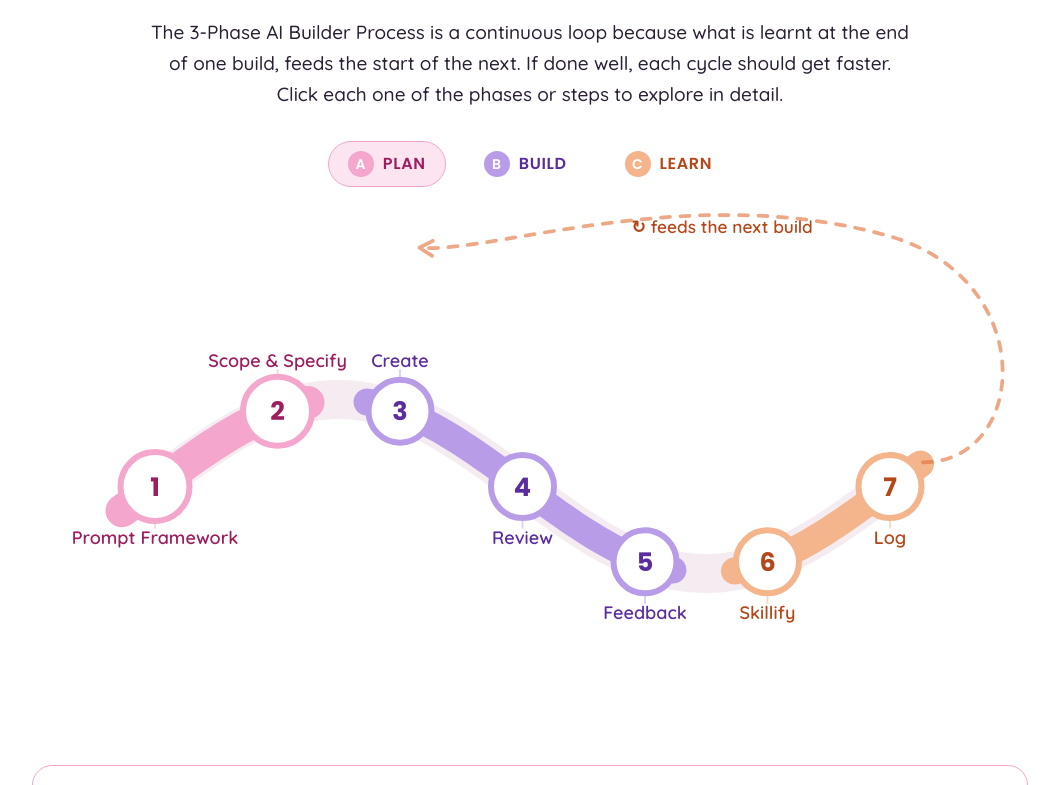
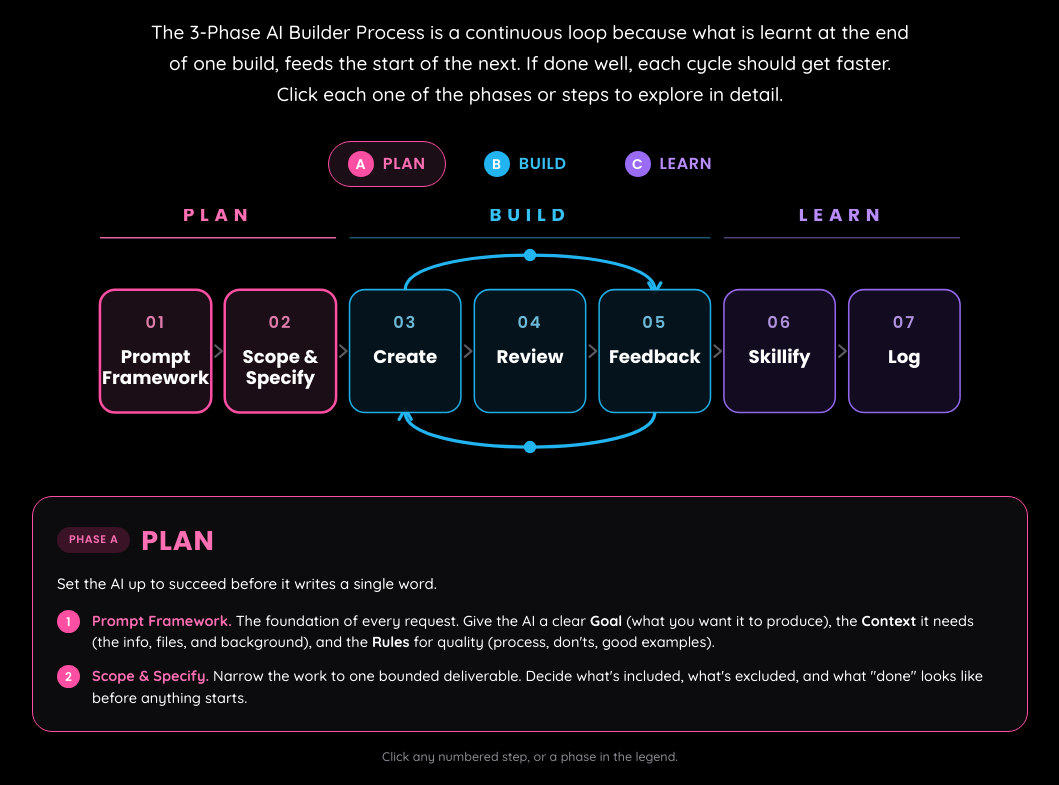
Before and after one commit to alexa-1-alexa/ai-builder-process, a plain HTML site: page index.html in a window 1280 px wide. Shown: the part 118-903 px from the top of the page, without its empty margins (110-1169 px from the left). Drawn offline with Linux system fonts and the light colour scheme.

Commit message:
Add files via upload

```diff
--- a/index.html
+++ b/index.html
@@ -14,11 +14,14 @@
   font-weight:400; font-style:normal; font-display:swap;
 }
 :root{
-  --bg:#FFFFFF; --surface:#FFFFFF; --ink:#2A1F33;
-  --plan-fill:#FCE4F0; --plan-text:#9D1D5E; --plan-sub:#C43B82; --plan-stroke:#F4A6CC; --plan-chip:#F9C9E1;
-  --build-fill:#EEE7FB; --build-text:#5B2C9E; --build-sub:#7C4BC4; --build-stroke:#B89CE8; --build-chip:#DCCBF5;
-  --learn-fill:#FDEADF; --learn-text:#B5481B; --learn-sub:#E07038; --learn-stroke:#F4B48C; --learn-chip:#FAD4BC;
-  --violet:#4A2384;
+  --bg:#000000; --surface:#0C0C0E; --ink:#FFFFFF;
+  /* Plan = pink */
+  --plan-fill:#1C0E16; --plan-text:#FF6FB3; --plan-sub:#FF8FC4; --plan-stroke:#FF4FA3; --plan-chip:#3A1326;
+  /* Build = blue (reference cyan-blue) */
+  --build-fill:#06151E; --build-text:#36C0F4; --build-sub:#7FD8F8; --build-stroke:#22B4F0; --build-chip:#0B2C3C;
+  /* Learn = purple */
+  --learn-fill:#140C22; --learn-text:#B98CFF; --learn-sub:#CBAAFF; --learn-stroke:#9A6CF5; --learn-chip:#241640;
+  --violet:#C9A8FF;
 }
 *{ box-sizing:border-box; }
 body{ margin:0; background:var(--bg); color:var(--ink); font-family:'Quicksand',system-ui,sans-serif; line-height:1.6; -webkit-font-smoothing:antialiased; }
@@ -34,7 +37,7 @@ body{ margin:0; background:var(--bg); color:var(--ink); font-family:'Quicksand',
 .sp-node:hover{ opacity:.9; }
 .sp-svg text{ font-family:'Quicksand',sans-serif; }
 .sp-svg .sp-cap{ font-family:'Poppins',sans-serif; }
-.sp-detail{ margin-top:16px; border-radius:20px; border:1.5px solid; padding:22px 24px; min-height:96px; }
+.sp-detail{ margin-top:16px; border-radius:20px; border:1.5px solid; padding:22px 24px; min-height:96px; background:var(--surface); }
 .sp-dhead{ display:flex; align-items:center; gap:11px; margin-bottom:10px; flex-wrap:wrap; }
 .sp-dtag{ font-size:11px; font-weight:600; padding:4px 12px; border-radius:999px; font-family:'Poppins',sans-serif; letter-spacing:.05em; text-transform:uppercase; }
 .sp-dtitle{ font-size:27px; font-weight:700; font-family:'Poppins',sans-serif; text-transform:uppercase; letter-spacing:.03em; }
@@ -43,8 +46,8 @@ body{ margin:0; background:var(--bg); color:var(--ink); font-family:'Quicksand',
 .sp-steprow{ display:flex; gap:12px; align-items:baseline; }
 .sp-stepn{ flex:0 0 auto; width:23px; height:23px; border-radius:50%; display:inline-flex; align-items:center; justify-content:center; font-size:12px; font-weight:600; color:#fff; font-family:'Poppins',sans-serif; }
 .sp-steptxt{ font-size:14.5px; line-height:1.5; font-weight:500; }
-.sp-hint{ font-size:12.5px; color:#B79BBF; text-align:center; margin-top:14px; font-weight:500; }
-footer{ text-align:center; margin-top:44px; font-size:12px; color:#C3A9CC; font-family:'Poppins',sans-serif; }
+.sp-hint{ font-size:12.5px; color:#8A8A92; text-align:center; margin-top:14px; font-weight:500; }
+footer{ text-align:center; margin-top:44px; font-size:12px; color:#6E6E76; font-family:'Poppins',sans-serif; }
 @media (max-width:560px){ .sp-dtitle{ font-size:22px; } .sp-title{ font-size:30px; } .sp-intro{ font-size:16px; } .sp-leg{ font-size:14px; padding:7px 14px; } }
 </style>
 </head>
@@ -56,10 +59,10 @@ footer{ text-align:center; margin-top:44px; font-size:12px; color:#C3A9CC; font-
   <div class="sp-legend" id="sp-legend"></div>
 
   <div class="sp-stage">
-    <svg class="sp-svg" viewBox="0 0 640 360" id="sp-svg" xmlns="http://www.w3.org/2000/svg">
+    <svg class="sp-svg" viewBox="0 84 1000 282" id="sp-svg" xmlns="http://www.w3.org/2000/svg">
       <defs>
-        <marker id="sp-head" viewBox="0 0 12 12" refX="6" refY="6" markerWidth="6" markerHeight="6" orient="auto">
-          <path d="M2 2L9 6L2 10" fill="none" stroke="context-stroke" stroke-width="2" stroke-linecap="round" stroke-linejoin="round"/>
+        <marker id="sp-head" viewBox="0 0 12 12" refX="6.5" refY="6" markerWidth="5.5" markerHeight="5.5" orient="auto">
+          <path d="M2 2L9 6L2 10" fill="none" stroke="context-stroke" stroke-width="2.2" stroke-linecap="round" stroke-linejoin="round"/>
         </marker>
       </defs>
       <g id="sp-ribbon"></g>
@@ -88,7 +91,7 @@ footer{ text-align:center; margin-top:44px; font-size:12px; color:#C3A9CC; font-
   };
   const css=(k,s)=>getComputedStyle(document.documentElement).getPropertyValue('--'+k+'-'+s).trim();
   const steps={
-    "Prompt Framework":{phase:"plan",num:1,body:"The foundation of every request. Give the AI a clear Goal (what you want it to produce), the Context it needs (the info, files, and background), and the Rules for quality (process, don'ts, good examples)."},
+    "Prompt Framework":{phase:"plan",num:1,body:"The foundation of every request. Give the AI a clear <strong>Goal</strong> (what you want it to produce), the <strong>Context</strong> it needs (the info, files, and background), and the <strong>Rules</strong> for quality (process, don'ts, good examples)."},
     "Scope & Specify":{phase:"plan",num:2,body:"Narrow the work to one bounded deliverable. Decide what's included, what's excluded, and what \"done\" looks like before anything starts."},
     "Create":{phase:"build",num:3,body:"Let the AI take a full first draft, so you have something real to react to."},
     "Review":{phase:"build",num:4,body:"Check it against your goal and rules. Find the gaps, errors, and anything off-tone."},
@@ -99,79 +102,100 @@ footer{ text-align:center; margin-top:44px; font-size:12px; color:#C3A9CC; font-
 
   const order=["Prompt Framework","Scope & Specify","Create","Review","Feedback","Skillify","Log"];
   const ns="http://www.w3.org/2000/svg";
-  const yMid=185, amp=58, xL=70, xR=560;
+  // ---- Layout (reference style): 7 boxes in a row, phase headers above, dual arc loop over Build.
   const N=7;
-  const xs=[], ys=[];
-  for(let i=0;i<N;i++){ const t=i/(N-1); xs.push(xL+t*(xR-xL)); ys.push(yMid-Math.sin(t*Math.PI*2)*amp); }
-  const sampleY=x=>{ const t=(x-xL)/(xR-xL); return yMid-Math.sin(t*Math.PI*2)*amp; };
+  const VW=1000, VH=460;
+  const boxW=116, boxH=128, gap=14;
+  const rowY=232;                        // vertical centre of the box row
+  const totalW=N*boxW+(N-1)*gap;
+  const x0=(VW-totalW)/2;                 // left edge of first box
+  const cxArr=[];                         // box centre x
+  for(let i=0;i<N;i++){ cxArr.push(x0+i*(boxW+gap)+boxW/2); }
+  const boxTop=rowY-boxH/2, boxBot=rowY+boxH/2;
+  const phaseGroups={plan:[0,1], build:[2,3,4], learn:[5,6]};
   let active=null;
 
-  function ribbonPath(){
-    let d="M "+xL+" "+sampleY(xL);
-    for(let x=xL+4;x<=xR;x+=4){ d+=" L "+x.toFixed(1)+" "+sampleY(x).toFixed(1); }
-    return d;
-  }
+  function mk(tag,attrs){ const e=document.createElementNS(ns,tag); for(const k in attrs) e.setAttribute(k,attrs[k]); return e; }
 
   function render(){
     const rb=document.getElementById("sp-ribbon");
     const nd=document.getElementById("sp-nodes");
     rb.innerHTML=""; nd.innerHTML="";
 
-    const base=document.createElementNS(ns,"path");
-    base.setAttribute("d",ribbonPath());
-    base.setAttribute("fill","none"); base.setAttribute("stroke","#EBD9E6");
-    base.setAttribute("stroke-width","26"); base.setAttribute("stroke-linecap","round");
-    base.setAttribute("opacity",".5"); rb.appendChild(base);
-
-    [["plan",0,1],["build",2,4],["learn",5,6]].forEach(([key,i0,i1])=>{
-      const stroke=css(key,'stroke');
-      const xa=xs[i0]-22, xb=xs[i1]+22;
-      let d="M "+xa+" "+sampleY(xa);
-      for(let x=xa+4;x<=xb;x+=4){ d+=" L "+x.toFixed(1)+" "+sampleY(x).toFixed(1); }
-      const seg=document.createElementNS(ns,"path");
-      seg.setAttribute("d",d); seg.setAttribute("fill","none");
-      seg.setAttribute("stroke",stroke); seg.setAttribute("stroke-width",active===key?22:18);
-      seg.setAttribute("stroke-linecap","round"); seg.style.cursor="pointer";
-      seg.addEventListener("click",()=>showPhase(key)); rb.appendChild(seg);
+    // ---- Phase headers + underline rules
+    Object.keys(phaseGroups).forEach(key=>{
+      const g=phaseGroups[key];
+      const lft=cxArr[g[0]]-boxW/2, rgt=cxArr[g[g.length-1]]+boxW/2;
+      const mid=(lft+rgt)/2, hy=boxTop-72;
+      const head=mk("text",{x:mid,y:hy,"text-anchor":"middle","font-size":"19","font-weight":"700",
+        "letter-spacing":"6","fill":css(key,'text'),"class":"sp-cap"});
+      head.textContent=data[key].title.toUpperCase();
+      head.style.cursor="pointer"; head.addEventListener("click",()=>showPhase(key)); rb.appendChild(head);
+      rb.appendChild(mk("line",{x1:lft,y1:hy+18,x2:rgt,y2:hy+18,stroke:css(key,'text'),
+        "stroke-width":"1.5","opacity":(active===key?".9":".45")}));
     });
 
-    const ex=xs[6]+22, ey=sampleY(ex);
-    const loop=document.createElementNS(ns,"path");
-    loop.setAttribute("d","M "+ex+" "+ey+" C "+(ex+70)+" "+ey+", "+(ex+78)+" "+(ey-120)+", "+(ex-20)+" "+(ey-150)+" C "+(ex-150)+" "+(ey-188)+", 300 28, 250 26");
-    loop.setAttribute("fill","none"); loop.setAttribute("stroke",css('learn','sub'));
-    loop.setAttribute("stroke-width","2.5"); loop.setAttribute("stroke-dasharray","6 7");
-    loop.setAttribute("opacity",".6"); loop.setAttribute("stroke-linecap","round");
-    loop.setAttribute("marker-end","url(#sp-head)"); loop.style.color=css('learn','sub'); rb.appendChild(loop);
-    const lt=document.createElementNS(ns,"text");
-    lt.setAttribute("x",448); lt.setAttribute("y",16); lt.setAttribute("text-anchor","middle");
-    lt.setAttribute("font-size","11.5"); lt.setAttribute("font-weight","600"); lt.setAttribute("fill",css('learn','text'));
-    lt.textContent="\u21BB  feeds the next build"; rb.appendChild(lt);
+    // ---- Dual arc loop over BUILD (two separate arrows like the reference)
+    const cCreate=cxArr[2], cFeed=cxArr[4];
+    const bow=48;                                   // how far the arcs swing out
+    const archTop=boxTop-bow, archBot=boxBot+bow;
+    const bcol=css('build','stroke');
+    // anchor the arcs slightly inside the Create/Feedback top & bottom edges
+    const sIn=10;                                    // horizontal inset from box centre toward inner edge
+    // TOP arc: Create -> Feedback (left to right, bowing up), arrowhead at Feedback
+    const topPath=mk("path",{d:"M "+(cCreate)+" "+boxTop+
+        " C "+(cCreate)+" "+archTop+", "+(cFeed)+" "+archTop+", "+(cFeed)+" "+boxTop,
+        fill:"none",stroke:bcol,"stroke-width":"3.4","stroke-linecap":"round",
+        "marker-end":"url(#sp-head)"});
+    topPath.style.color=bcol; rb.appendChild(topPath);
+    // BOTTOM arc: Feedback -> Create (right to left, bowing down), arrowhead at Create
+    const botPath=mk("path",{d:"M "+(cFeed)+" "+boxBot+
+        " C "+(cFeed)+" "+archBot+", "+(cCreate)+" "+archBot+", "+(cCreate)+" "+boxBot,
+        fill:"none",stroke:bcol,"stroke-width":"3.4","stroke-linecap":"round",
+        "marker-end":"url(#sp-head)"});
+    botPath.style.color=bcol; rb.appendChild(botPath);
+    // dots at the apex of each arc (cubic apex = 0.75*control offset from baseline)
+    const midX=(cCreate+cFeed)/2;
+    const topApex=boxTop + 0.75*(archTop-boxTop);
+    const botApex=boxBot + 0.75*(archBot-boxBot);
+    rb.appendChild(mk("circle",{cx:midX,cy:topApex,r:"6.5",fill:bcol}));
+    rb.appendChild(mk("circle",{cx:midX,cy:botApex,r:"6.5",fill:bcol}));
 
+    // ---- Step boxes
     order.forEach((name,i)=>{
       const s=steps[name], pk=s.phase;
-      const cx=xs[i], cy=ys[i]; const above=(cy<yMid);
-      const g=document.createElementNS(ns,"g"); g.setAttribute("class","sp-node");
+      const bx=cxArr[i]-boxW/2;
+      const on=(active===pk);
+      const g=mk("g",{class:"sp-node"}); g.style.cursor="pointer";
       g.addEventListener("click",()=>showStep(name));
-      const ring=document.createElementNS(ns,"circle");
-      ring.setAttribute("cx",cx); ring.setAttribute("cy",cy); ring.setAttribute("r",active===pk?23:21);
-      ring.setAttribute("fill","#FFFFFF"); ring.setAttribute("stroke",css(pk,'stroke')); ring.setAttribute("stroke-width","4");
-      g.appendChild(ring);
-      const numt=document.createElementNS(ns,"text");
-      numt.setAttribute("x",cx); numt.setAttribute("y",cy); numt.setAttribute("text-anchor","middle");
-      numt.setAttribute("dominant-baseline","central"); numt.setAttribute("class","sp-cap");
-      numt.setAttribute("font-size","17"); numt.setAttribute("font-weight","700"); numt.setAttribute("fill",css(pk,'text'));
-      numt.textContent=s.num; g.appendChild(numt);
-      const ly=above? cy-34 : cy+34;
-      const conn=document.createElementNS(ns,"line");
-      conn.setAttribute("x1",cx); conn.setAttribute("y1",above?cy-23:cy+23);
-      conn.setAttribute("x2",cx); conn.setAttribute("y2",above?ly+6:ly-6);
-      conn.setAttribute("stroke",css(pk,'stroke')); conn.setAttribute("stroke-width","1.2"); conn.setAttribute("opacity",".5");
-      g.appendChild(conn);
-      const lbl=document.createElementNS(ns,"text");
-      lbl.setAttribute("x",cx); lbl.setAttribute("y",ly); lbl.setAttribute("text-anchor","middle");
-      lbl.setAttribute("dominant-baseline","central"); lbl.setAttribute("font-size","12");
-      lbl.setAttribute("font-weight","600"); lbl.setAttribute("fill",css(pk,'text')); lbl.textContent=name;
-      g.appendChild(lbl); nd.appendChild(g);
+      g.appendChild(mk("rect",{x:bx,y:boxTop,width:boxW,height:boxH,rx:"16",
+        fill:css(pk,'fill'),stroke:css(pk,'stroke'),"stroke-width":on?"2.6":"1.6",
+        opacity:on?"1":".96"}));
+      // number (e.g. 03)
+      const numt=mk("text",{x:cxArr[i],y:boxTop+40,"text-anchor":"middle","class":"sp-cap",
+        "font-size":"17","font-weight":"600","letter-spacing":"2",fill:css(pk,'sub'),opacity:".85"});
+      numt.textContent=("0"+s.num); g.appendChild(numt);
+      // name (wrap to 2 lines if it has a space and is long)
+      const words=name.split(" ");
+      let lines=[name];
+      if(name.length>9 && words.length>1){
+        if(words.length===2){ lines=[words[0],words[1]]; }
+        else { lines=[words.slice(0,Math.ceil(words.length/2)).join(" "),words.slice(Math.ceil(words.length/2)).join(" ")]; }
+      }
+      const nameY=boxTop+76;
+      lines.forEach((ln,li)=>{
+        const t=mk("text",{x:cxArr[i],y:nameY+li*22,"text-anchor":"middle","class":"sp-cap",
+          "font-size":"19","font-weight":"700",fill:"#FFFFFF"});
+        t.textContent=ln; g.appendChild(t);
+      });
+      nd.appendChild(g);
+
+      // connector chevron between adjacent boxes (skip across phase loop region naturally drawn anyway)
+      if(i<N-1){
+        const chx=cxArr[i]+boxW/2+gap/2;
+        rb.appendChild(mk("path",{d:"M "+(chx-3)+" "+(rowY-6)+" L "+(chx+4)+" "+rowY+" L "+(chx-3)+" "+(rowY+6),
+          fill:"none",stroke:"#5A5A62","stroke-width":"2.2","stroke-linecap":"round","stroke-linejoin":"round"}));
+      }
     });
   }
 
@@ -191,21 +215,21 @@ footer{ text-align:center; margin-top:44px; font-size:12px; color:#C3A9CC; font-
   function showPhase(key){
     active=key; const p=data[key];
     const d=document.getElementById("sp-detail");
-    d.style.background='#FFFFFF'; d.style.borderColor=css(key,'stroke');
+    d.style.background='var(--surface)'; d.style.borderColor=css(key,'stroke');
     const rows=p.steps.map(s=>{ const st=steps[s];
-      return '<div class="sp-steprow"><span class="sp-stepn" style="background:'+css(key,'stroke')+'">'+st.num+'</span><span class="sp-steptxt" style="color:#1A1A1A"><span style="font-weight:700;color:'+css(key,'text')+'">'+s+'.</span> <span style="color:#1A1A1A">'+st.body+'</span></span></div>';
+      return '<div class="sp-steprow"><span class="sp-stepn" style="background:'+css(key,'stroke')+'">'+st.num+'</span><span class="sp-steptxt" style="color:#FFFFFF"><span style="font-weight:700;color:'+css(key,'text')+'">'+s+'.</span> <span style="color:#FFFFFF">'+st.body+'</span></span></div>';
     }).join('');
     d.innerHTML='<div class="sp-dhead"><span class="sp-dtag" style="background:'+css(key,'chip')+';color:'+css(key,'text')+'">Phase '+p.letter+'</span><span class="sp-dtitle" style="color:'+css(key,'text')+'">'+p.title+'</span></div>'+
-      '<div class="sp-dbody" style="color:#1A1A1A;margin-bottom:14px">'+p.desc+'</div>'+
+      '<div class="sp-dbody" style="color:#FFFFFF;margin-bottom:14px">'+p.desc+'</div>'+
       '<div class="sp-steplist">'+rows+'</div>';
     render(); renderLegend();
   }
   function showStep(name){
     const s=steps[name]; active=s.phase; const p=data[s.phase]; const key=s.phase;
     const d=document.getElementById("sp-detail");
-    d.style.background='#FFFFFF'; d.style.borderColor=css(key,'stroke');
+    d.style.background='var(--surface)'; d.style.borderColor=css(key,'stroke');
     d.innerHTML='<div class="sp-dhead"><span class="sp-dtag" style="background:'+css(key,'chip')+';color:'+css(key,'text')+'">Phase '+p.letter+' \u00B7 Step '+s.num+'</span><span class="sp-dtitle" style="color:'+css(key,'text')+'">'+name+'</span></div>'+
-      '<div class="sp-dbody" style="color:#1A1A1A">'+s.body+'</div>';
+      '<div class="sp-dbody" style="color:#FFFFFF">'+s.body+'</div>';
     render(); renderLegend();
   }
 
```
